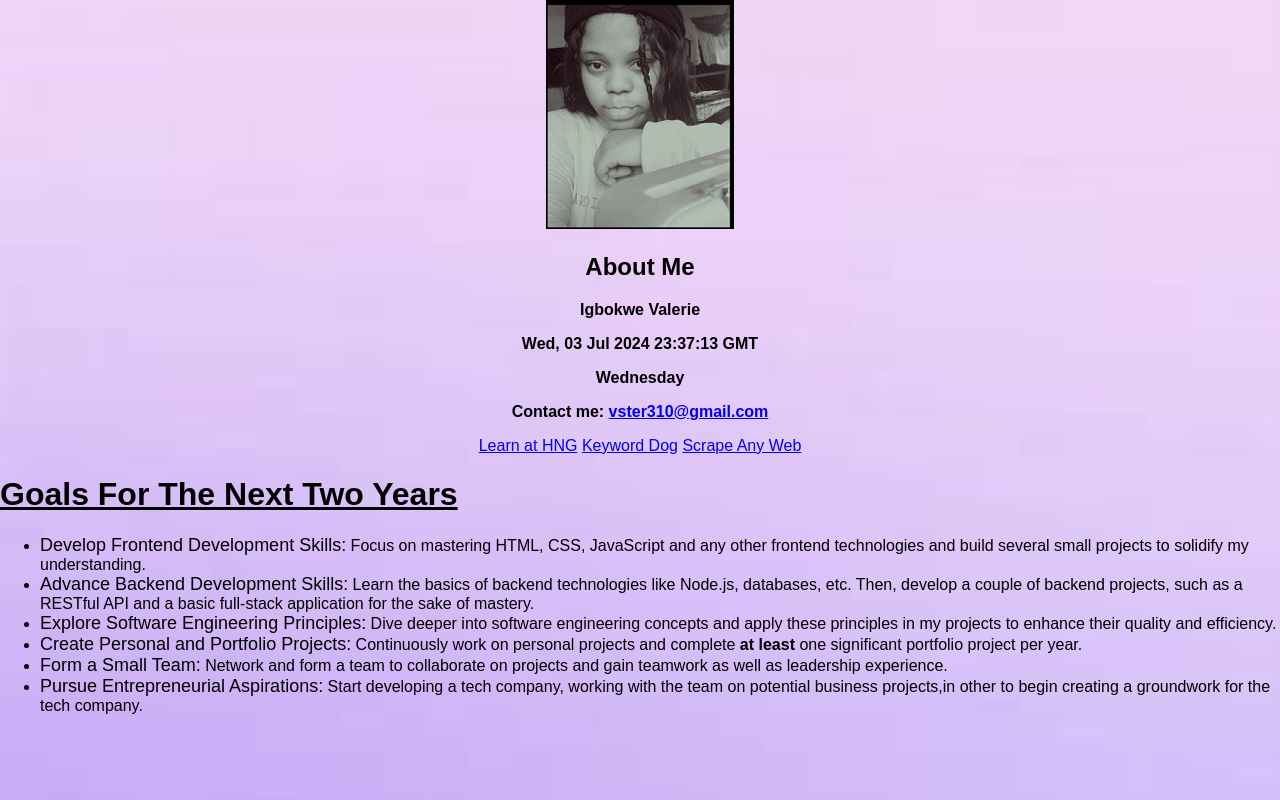
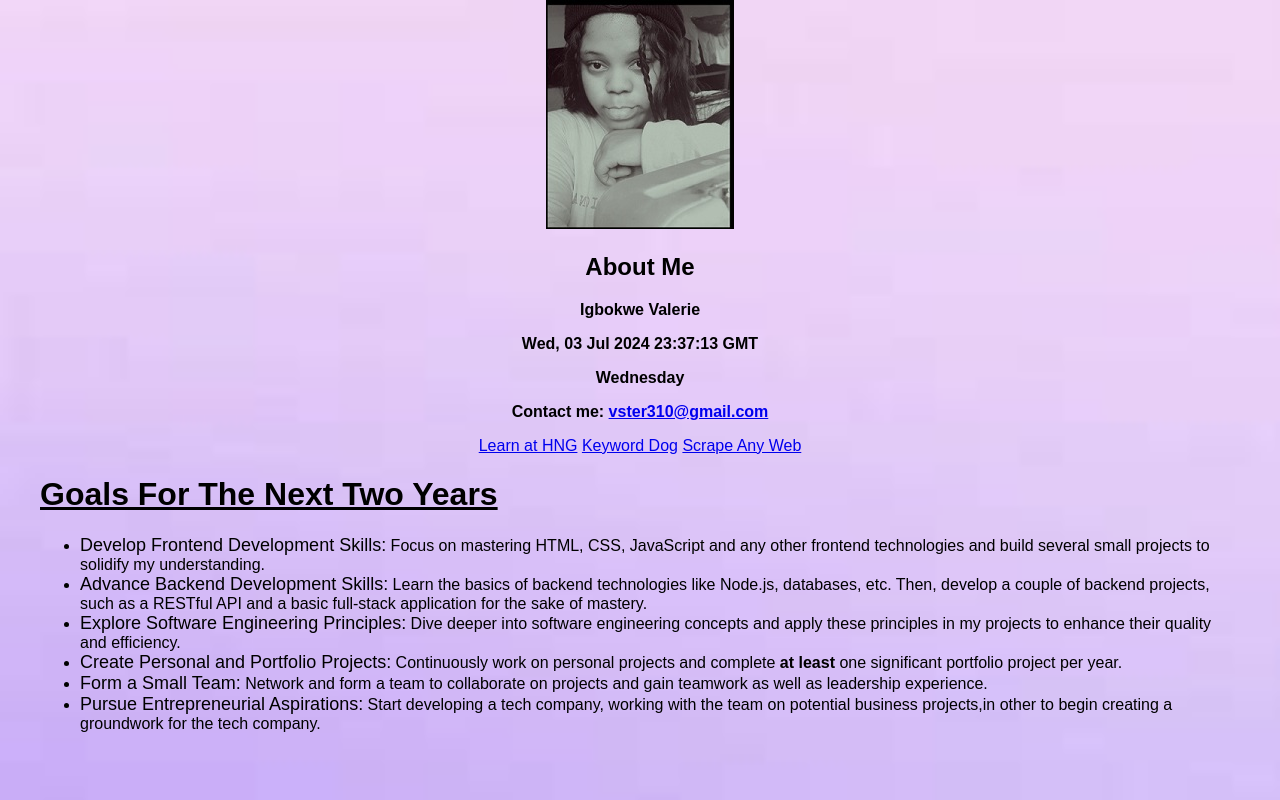
Before and after one commit to Val-Ster/HNGProject, a plain HTML site: page index.html in a window 1280 px wide. Drawn offline with Linux system fonts and the light colour scheme.

Commit message:
Resolution friendly

```diff
--- a/index.html
+++ b/index.html
@@ -8,6 +8,7 @@
     <link rel="stylesheet" href="styles.css" />
   </head>
   <body>
+    <div class="container">
       <div class="introduction">
         <img
           src="images/slack-profile-picture.jpg"
@@ -44,13 +45,13 @@
         <li>
           <span>Advance Backend Development Skills:</span> Learn the basics of
           backend technologies like Node.js, databases, etc. Then, develop a
-        couple of backend projects, such as a RESTful API and a basic full-stack
-        application for the sake of mastery.
+          couple of backend projects, such as a RESTful API and a basic
+          full-stack application for the sake of mastery.
         </li>
         <li>
           <span>Explore Software Engineering Principles:</span> Dive deeper into
-        software engineering concepts and apply these principles in my projects
-        to enhance their quality and efficiency.
+          software engineering concepts and apply these principles in my
+          projects to enhance their quality and efficiency.
         </li>
         <li>
           <span>Create Personal and Portfolio Projects:</span> Continuously work
@@ -62,12 +63,12 @@
           on projects and gain teamwork as well as leadership experience.
         </li>
         <li>
-        <span>Pursue Entrepreneurial Aspirations:</span> Start developing a tech
-        company, working with the team on potential business projects,in other
-        to begin creating a groundwork for the tech company.
+          <span>Pursue Entrepreneurial Aspirations:</span> Start developing a
+          tech company, working with the team on potential business projects,in
+          other to begin creating a groundwork for the tech company.
         </li>
       </ul>
-
+    </div>
     <script src="script.js"></script>
   </body>
 </html>
```
Lines whose indentation alone changed are shown as unchanged.
